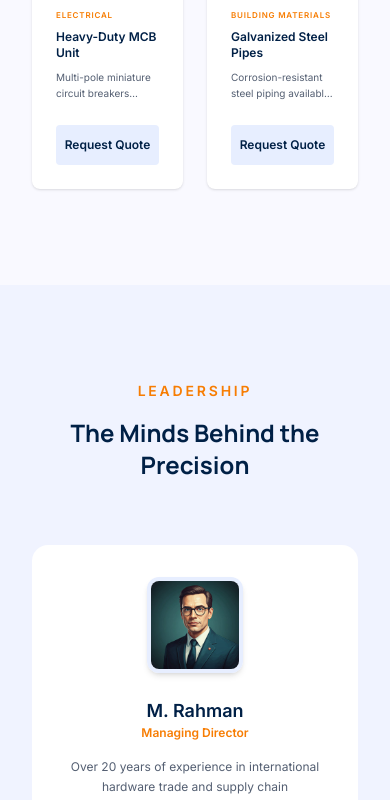
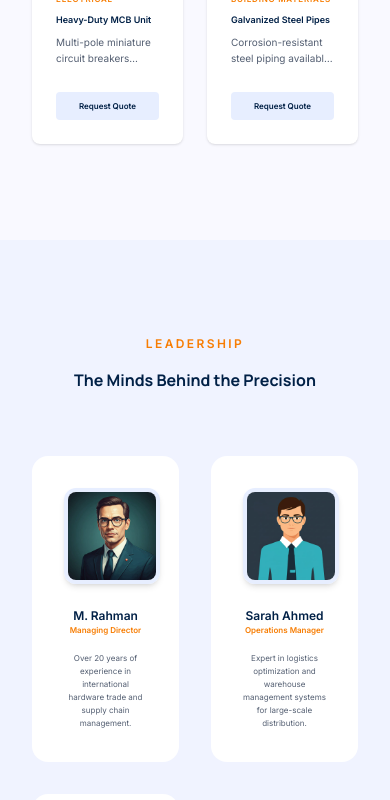
Before and after one commit to shihabb556/new-city-trade, a React (Vite) app: page / in a window 390 px wide. Shown: the part 4780-5580 px from the top of the page. Built offline with nearby package versions, Linux system fonts and the light colour scheme.

Commit message:
feat: add Products, Contact, and Leadership components to the application

```diff
--- a/src/components/Contact.tsx
+++ b/src/components/Contact.tsx
@@ -3,17 +3,17 @@
 const Contact = () => {
   return (
     <section className="py-24 bg-surface" id="contact">
-      <div className="max-w-7xl mx-auto px-8">
+      <div className="max-w-7xl mx-auto px-4 sm:px-8">
         <div className="grid grid-cols-1 lg:grid-cols-2 gap-16">
           <div className="space-y-8">
             <div>
-              <h2 className="text-sm font-bold uppercase tracking-[0.2em] text-on-tertiary-container mb-4 font-label">
+              <h2 className="text-xs sm:text-sm md:text-base font-bold uppercase tracking-[0.2em] text-on-tertiary-container mb-4 font-label">
                 Contact Us
               </h2>
-              <h3 className="text-2xl sm:text-3xl md:text-4xl font-headline font-bold text-primary mb-6">
+              <h3 className="text-md sm:text-lg md:text-xl font-headline font-bold text-primary mb-6">
                 Let's Build Something Great Together
               </h3>
-              <p className="text-sm sm:text-base md:text-lg text-secondary leading-relaxed">
+              <p className="text-xs sm:text-sm md:text-base text-secondary leading-relaxed">
                 Our headquarters in Dhaka serve as the central hub for logistics and support. Reach out for technical inquiries or quote requests.
               </p>
             </div>
@@ -68,7 +68,7 @@ const Contact = () => {
               ></iframe>
             </div>
           </div>
-          <div className="bg-surface-container-low p-10 rounded-xl shadow-sm">
+          <div className="bg-surface-container-low p-4 sm:p-10 rounded-xl shadow-sm">
             <form className="space-y-6" onSubmit={(e) => e.preventDefault()}>
               <div className="grid grid-cols-1 md:grid-cols-2 gap-6">
                 <div className="space-y-2">
--- a/src/components/Leadership.tsx
+++ b/src/components/Leadership.tsx
@@ -49,14 +49,14 @@ const Leadership = () => {
   return (
     <section className="py-24 bg-surface-container-low overflow-hidden transition-all duration-700">
       <div className="max-w-7xl mx-auto px-8 mb-16 text-center">
-        <h2 className="text-sm font-bold uppercase tracking-[0.2em] text-on-tertiary-container mb-4 font-label">
+        <h2 className="text-xs sm:text-sm md:text-base font-bold uppercase tracking-[0.2em] text-on-tertiary-container mb-4 font-label">
           Leadership
         </h2>
-        <h3 className="text-2xl sm:text-3xl md:text-4xl font-headline font-bold text-primary">The Minds Behind the Precision</h3>
+        <h3 className="text-md sm:text-lg md:text-xl font-headline font-bold text-primary">The Minds Behind the Precision</h3>
       </div>
 
       <div className="max-w-7xl mx-auto px-8">
-        <div className="grid grid-cols-1 md:grid-cols-2 lg:grid-cols-3 gap-8">
+        <div className="grid grid-cols-2 md:grid-cols-2 lg:grid-cols-4 gap-8">
           {displayedMembers.map((leader, index) => (
             <div
               key={index}
@@ -70,9 +70,9 @@ const Leadership = () => {
                   src={leader.image}
                 />
               </div>
-              <h4 className="text-lg sm:text-xl font-bold text-primary">{leader.name}</h4>
-              <p className="text-on-tertiary-container font-semibold text-xs sm:text-sm mb-4">{leader.role}</p>
-              <p className="text-secondary text-xs sm:text-sm leading-relaxed max-w-xs mx-auto">
+              <h4 className="text-xs sm:text-sm md:text-base font-bold text-primary">{leader.name}</h4>
+              <p className="text-on-tertiary-container font-semibold text-[8px] sm:text-sm mb-4">{leader.role}</p>
+              <p className="text-secondary text-[8px] sm:text-sm leading-relaxed max-w-xs mx-auto">
                 {leader.description}
               </p>
             </div>
--- a/src/components/Products.tsx
+++ b/src/components/Products.tsx
@@ -62,11 +62,11 @@ const Products = () => {
                 <span className="text-[8px] sm:text-[10px] font-bold uppercase tracking-widest text-on-tertiary-container mb-2 block">
                   {product.category}
                 </span>
-                <h4 className="text-xs sm:text-sm md:text-base font-bold text-primary mb-2">{product.title}</h4>
+                <h4 className="text-[9px] sm:text-sm md:text-base font-bold text-primary mb-2">{product.title}</h4>
                 <p className="text-secondary text-[10px] sm:text-sm mb-6 line-clamp-2 leading-relaxed">
                   {product.description}
                 </p>
-                <button className="w-full py-3 bg-surface-container text-primary font-bold rounded-lg group-hover:bg-on-tertiary-container group-hover:text-white transition-colors text-xs">
+                <button className="w-full p-2 bg-surface-container text-primary font-bold rounded-lg group-hover:bg-on-tertiary-container group-hover:text-white transition-colors text-[8px]">
                   Request Quote
                 </button>
               </div>
```
